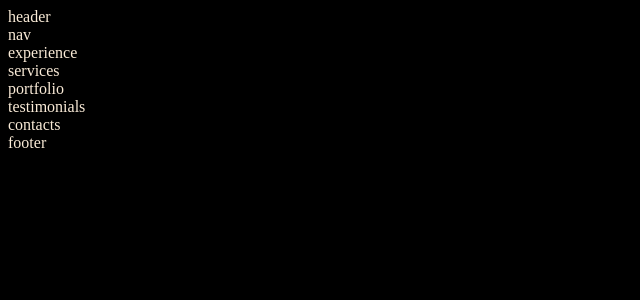
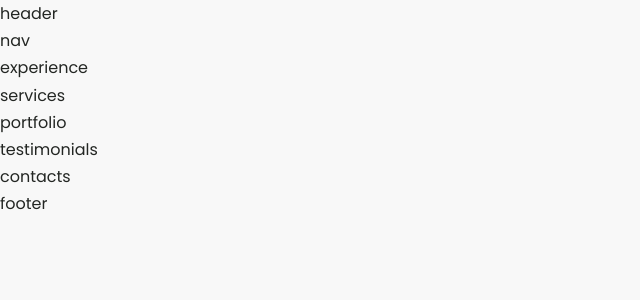
Before and after one commit to AngelRamirez126/Portfolio-Website, a React (Create React App) app: page / in a window 1280 px wide. Shown: the top 300 px of the page, without its empty margins (0-640 px from the left). Built offline with nearby package versions, Linux system fonts and the light colour scheme.

Commit message:
updating general styles for the webpage

```diff
--- a/src/index.css
+++ b/src/index.css
@@ -1,4 +1,140 @@
+@import url('https://fonts.googleapis.com/css2?family=Poppins:ital,wght@0,400;0,500;0,600;1,300&display=swap');
+
+* {
+    margin: 0;
+    padding: 0;
+    border: 0;
+    outline: 0;
+    box-sizing: border-box;
+    list-style: none;
+    text-decoration: none;
+}
+
+:root {
+    --color-bg: #f8f8f8;
+    --color-bg-varient: #a27baa;
+    --color-bg-primary: #fce9ff;
+    --color-font: #232623;
+    --color-light: rgba(255, 255, 255, 0.6);
+    --color-white: #fff;
+
+    --transition: all 400ms ease;
+
+    --container-width-lg: 75%;
+    --container-width-md: 86%;
+    --container-width-sm: 90%;
+}
+
+html {
+    scroll-behavior: smooth;
+}
+
+::-webkit-scrollbar {
+    display: none;
+}
+
 body {
-    background: black;
-    color: antiquewhite;
+    font-family: 'Poppins', sans-serif;
+    background: var(--color-bg);
+    color: var(--color-font);
+    line-height: 1.7;
 }
+
+/*============================== GENERAL STYLES ==============================*/
+
+.container {
+    width: var(--container-width-lg);
+    margin: 0 auto;
+}
+
+h1,
+h2,
+h3,
+h4,
+h5 {
+    font-weight: 500;
+}
+
+h1 {
+    font-size: 2.5rem;
+}
+
+section {
+    margin-top: 8rem;
+}
+
+section > h2,
+section > h5 {
+    text-align: center;
+    color: var(--color-bg-varient);
+}
+
+section > h2 {
+    color: var(--color-bg-primary);
+    margin-bottom: 3rem;
+}
+
+.text-light {
+    color: var(--color-light)
+}
+
+a {
+    color: var(--color-bg-primary);
+    transition: var(--transition);
+}
+
+a:hover {
+    color: var(--color-white);
+}
+
+.btn {
+    width: max-content;
+    display: inline-block;
+    color: var(--color-bg-varient);
+    padding: 0.75rem 1.2rem;
+    border-radius: 0.4rem;
+    cursor: pointer;
+    border: 1px solid var(--color-bg-varient);
+    transition: var(--transition);
+}
+
+.btn:hover {
+    background: var(--color-white);
+    color: var(--color-bg);
+    border-color: transparent;
+}
+
+.btn-primary {
+    background: var(--color-bg-varient);
+    color: var(--color-bg);
+}
+
+img {
+    display: block;
+    width: 100%;
+    object-fit: cover;
+}
+
+/* ========================== MEDIA QUERIES (MEDIUM DEVICES) ========================== */
+
+@media screen and (max-width: 1024px) {
+    .container {
+        width: var(--container-width-md);
+    }
+
+    section {
+        margin-top: 6rem;
+    }
+}
+
+/* ========================== MEDIA QUERIES (SMALL DEVICES) ========================== */
+
+@media screen and (max-width: 1024px) {
+    .container {
+        width: var(--container-width-sm);
+    }
+
+    section > h2 {
+        margin-bottom: 2rem;
+    }
+}
```
